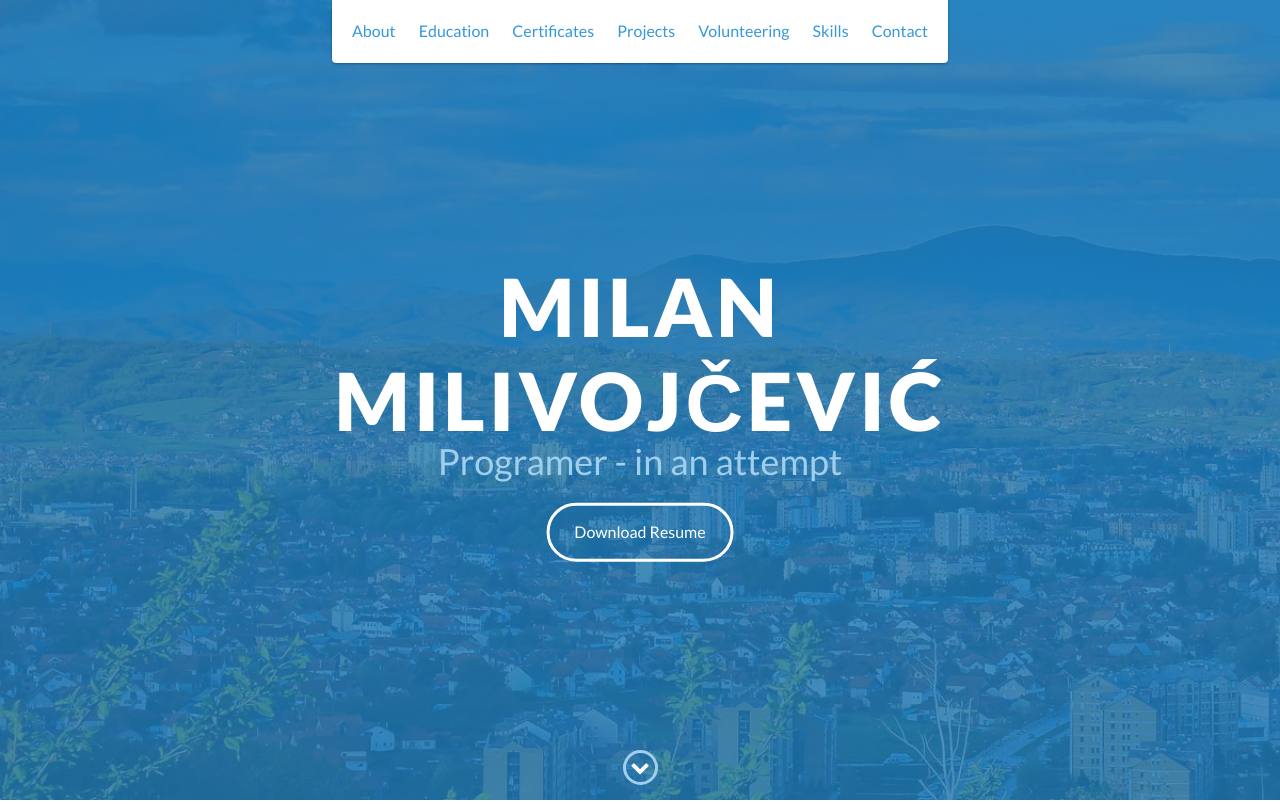
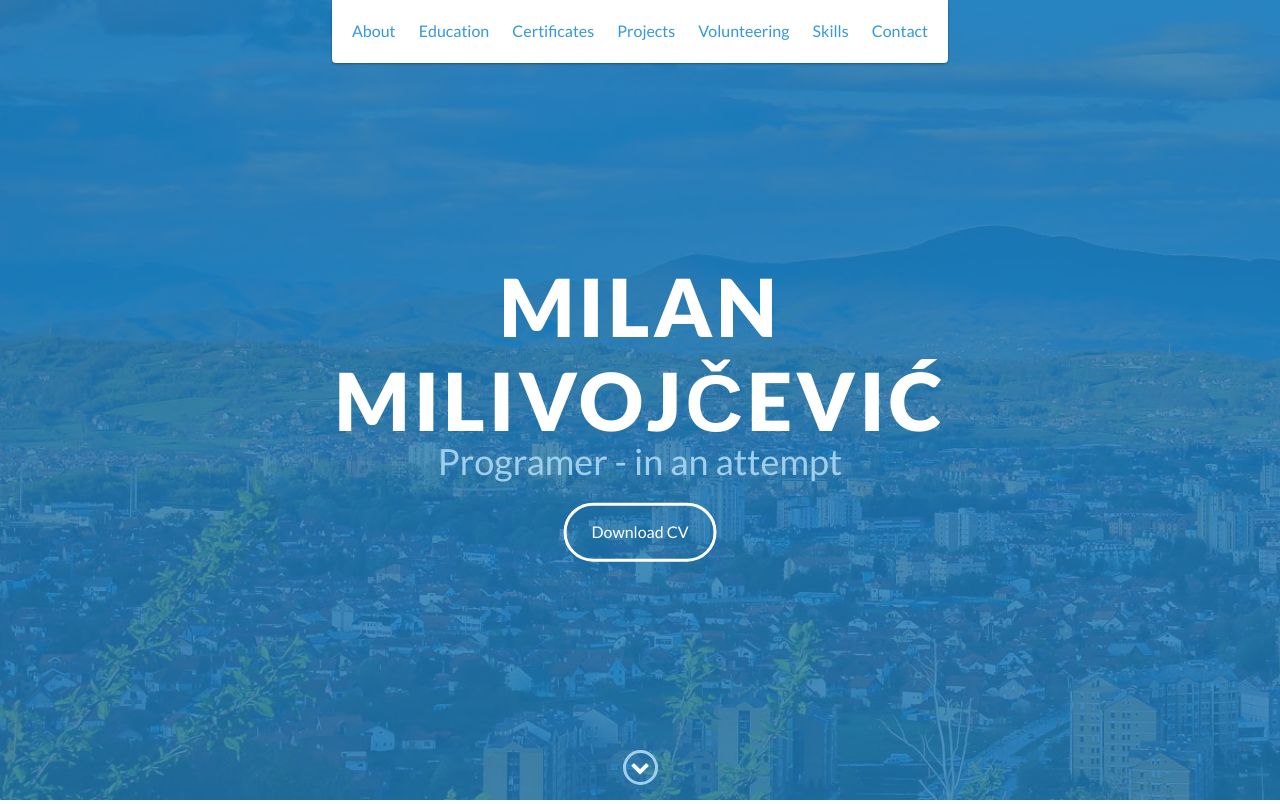
Before and after one commit to milivojcevic6/Portfolio.github.io, a PHP site: page / in a window 1280 px wide. Shown: the top 804 px of the page. Run offline with PHP 8.4, Linux system fonts and the light colour scheme; style sheets or scripts are compiled from the project's sources.

Commit message:
lil change

```diff
--- a/index.html
+++ b/index.html
@@ -53,7 +53,8 @@
         <div id="lead-content">
             <h1 style="padding-top: 5%">Milan</h1><br><h1> Milivojčević</h1>
             <h2>Programer - in an attempt</h2>
-            <a href="#" class="btn-rounded-white">Download Resume</a>
+            <a href="cv.pdf" class="btn-rounded-white">Download CV</a>
+            <!-- <a href="#" class="btn-rounded-white">Download Resume</a> -->
         </div>
         <!-- End #lead-content -->
 
@@ -193,7 +194,7 @@
 
     <div id="vol" >
 
-        <h2 class="heading">Volunteering</h2>
+        <h2 id="vH" class="heading" >Volunteering</h2>
         <div class="education-block">
             <h3>University of Ottawa</h3>
             <span class="education-date">Sept 2016 - Sept 2017</span>
--- a/scss/styles.scss
+++ b/scss/styles.scss
@@ -456,6 +456,7 @@ footer {
 
 
 #vol, #certificates{
+
 }
 
 /*
```
Also changed, not shown: 1 other file.
